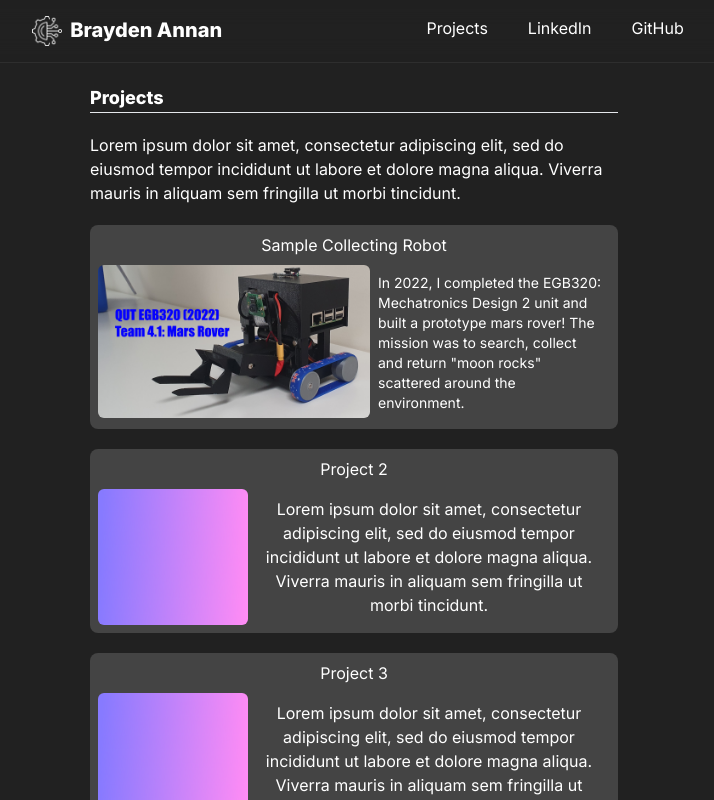
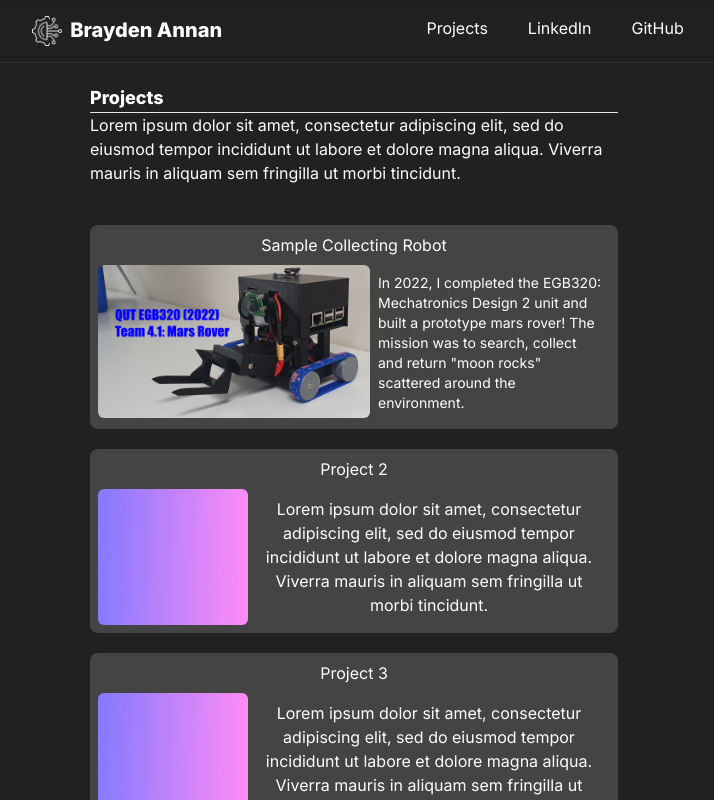
Before and after one commit to Abdenry/webPortfolio, a Next.js app: page /Projects in a window 1280 px wide. Shown: the top 800 px of the page, without its empty margins (286-1000 px from the left). Built offline with nearby package versions, Linux system fonts and the light colour scheme.

Commit message:
updated margin

```diff
--- a/app/Projects/page.tsx
+++ b/app/Projects/page.tsx
@@ -15,8 +15,7 @@ export default function ProjectsPage() {
             <h1 className="border-b w-auto font-extrabold sm:text-lg">
               Projects
             </h1>
-            <p className=" my-5">
-              {" "}
+            <p className=" mb-10">
               Lorem ipsum dolor sit amet, consectetur adipiscing elit, sed do
               eiusmod tempor incididunt ut labore et dolore magna aliqua.
               Viverra mauris in aliquam sem fringilla ut morbi tincidunt.
```
